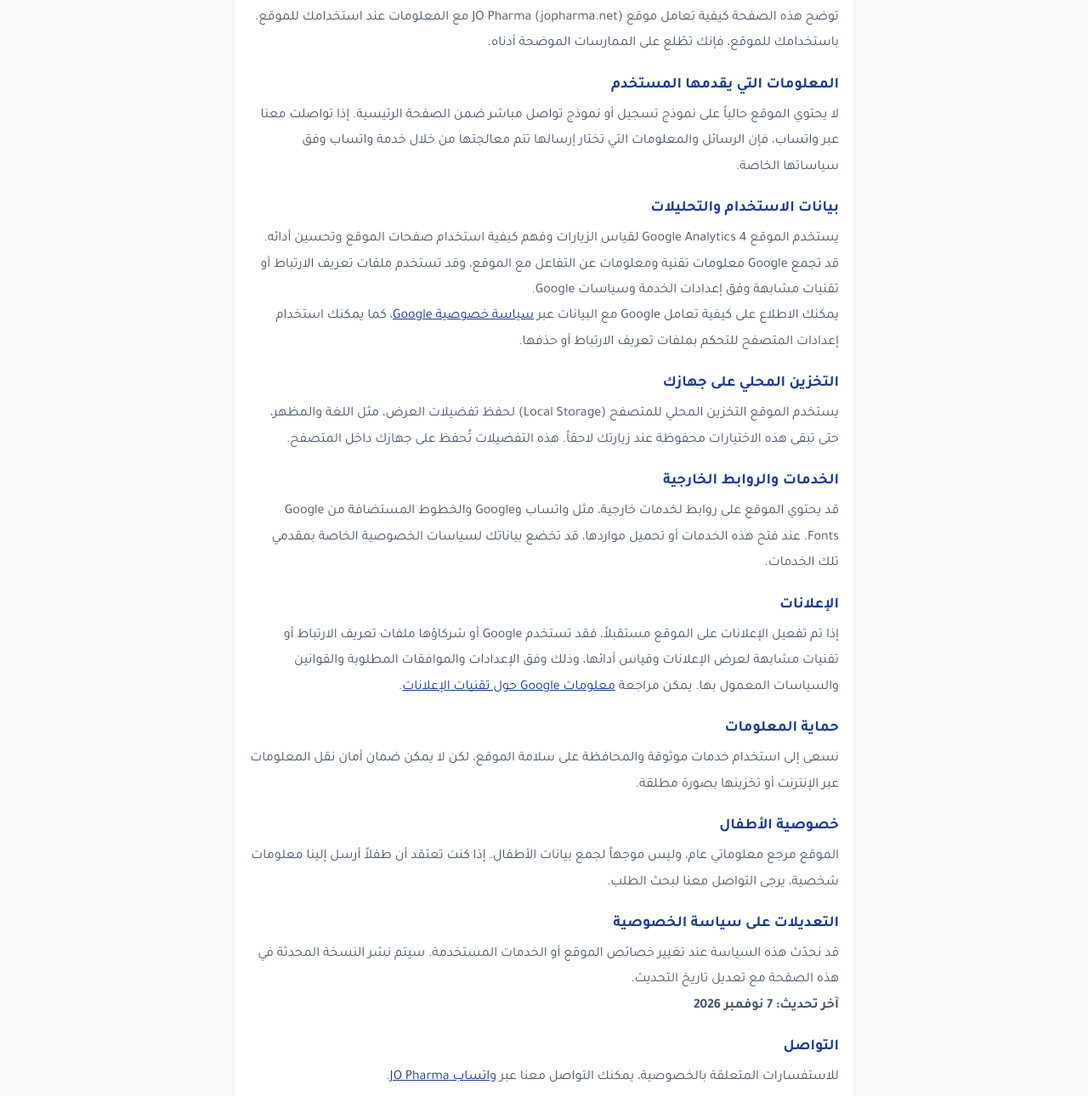
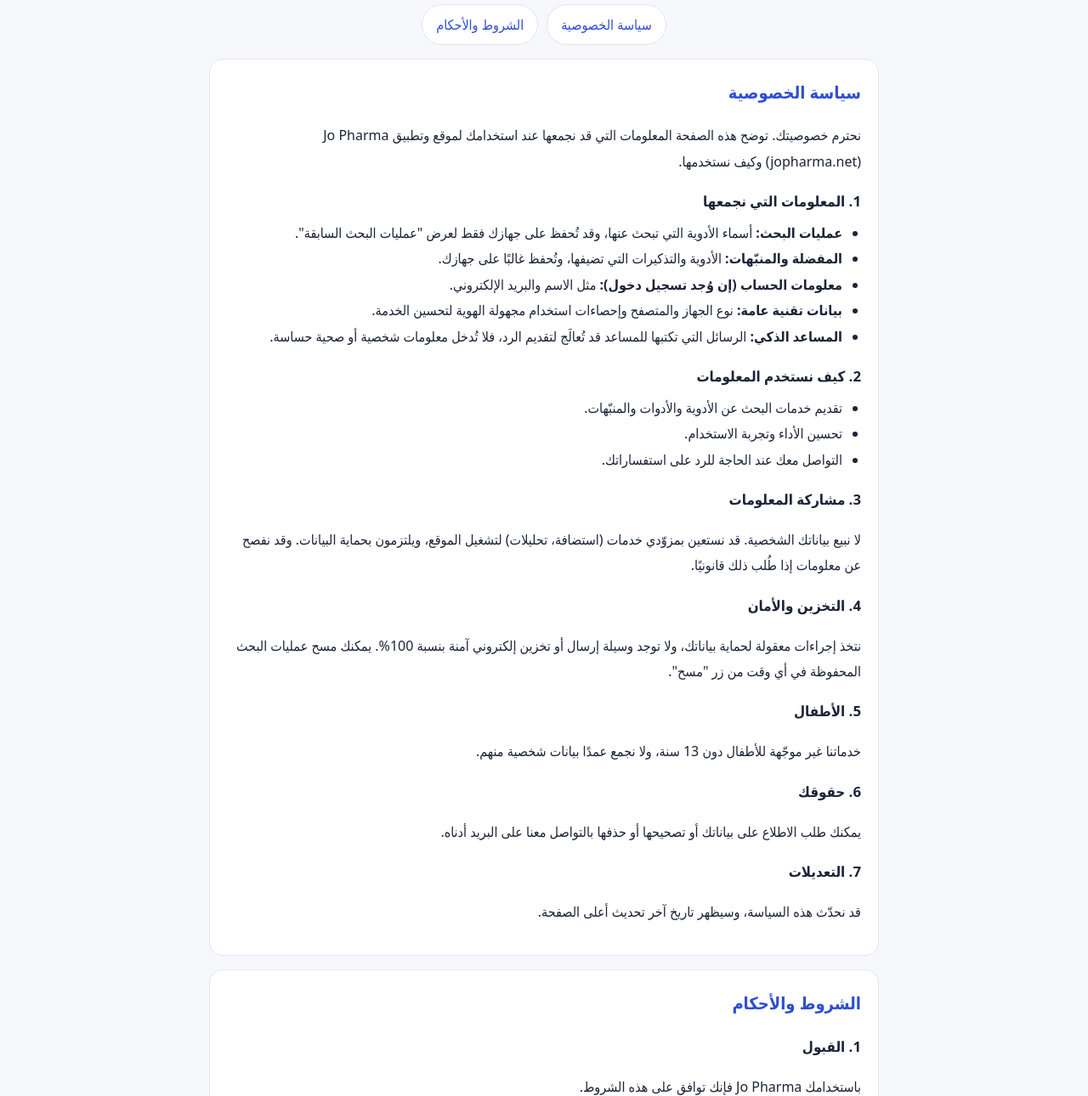
Before and after one commit to Jopharma/Jo-pharma, a plain HTML site: page privacy.html in a window 1280 px wide. Shown: the part 145-1435 px from the top of the page at 85% size. Drawn offline with Linux system fonts and the light colour scheme.

Commit message:
Add files via upload

```diff
--- a/privacy.html
+++ b/privacy.html
@@ -1,69 +1,105 @@
 <!DOCTYPE html>
 <html lang="ar" dir="rtl">
 <head>
-<meta charset="UTF-8">
-<meta name="viewport" content="width=device-width,initial-scale=1,viewport-fit=cover">
-<title>سياسة الخصوصية | Jo Pharma</title>
-<meta name="description" content="سياسة الخصوصية لموقع Jo Pharma وكيفية التعامل مع بيانات الاستخدام والتفضيلات.">
-<link rel="canonical" href="https://jopharma.net/privacy.html">
-<meta name="robots" content="index,follow">
-<link href="https://fonts.googleapis.com/css2?family=Tajawal:wght@400;700;800&display=swap" rel="stylesheet">
+<meta charset="utf-8">
+<meta name="viewport" content="width=device-width, initial-scale=1">
+<title>سياسة الخصوصية والشروط | Jo Pharma</title>
 <style>
-:root{--pri:#1e3a8a;--bg:#f8fafc;--card:#fff;--tx:#0f172a;--mut:#475569;--bd:#e2e8f0;--acc:#ea580c}
-@media(prefers-color-scheme:dark){:root{--pri:#8bb4ff;--bg:#070d1c;--card:#0f1830;--tx:#e8edf7;--mut:#9aa8c4;--bd:#1f2c4d;--acc:#ff9a4d;color-scheme:dark}}
-*{box-sizing:border-box;margin:0;padding:0}
-body{font-family:'Tajawal',system-ui,sans-serif;background:var(--bg);color:var(--tx);line-height:1.9;padding:env(safe-area-inset-top,0) 0 env(safe-area-inset-bottom,0)}
-header{background:var(--pri);color:#fff;padding:12px 16px;display:flex;justify-content:space-between;align-items:center}
-header a{color:#fff;text-decoration:none;font-weight:800}
-main{max-width:760px;margin:18px auto;padding:0 14px}
-article{background:var(--card);border:1px solid var(--bd);border-radius:16px;padding:22px 18px}
-h1{color:var(--pri);font-size:24px;margin-bottom:10px}
-h2{color:var(--pri);font-size:18px;margin:16px 0 4px}
-p,li{color:var(--mut)}
-ul{padding-inline-start:20px}
-a{color:var(--pri)}
-footer{text-align:center;padding:18px;font-size:13px;color:var(--mut)}
-footer a{margin:0 8px}
+:root{--bg:#f6f8fc;--card:#fff;--text:#1b2438;--muted:#5b6780;--accent:#2f4fd1;--line:#e1e6f0}
+@media (prefers-color-scheme:dark){:root{--bg:#0b1126;--card:#141b33;--text:#e8ecf8;--muted:#9aa6c4;--accent:#7f9bff;--line:#243055}}
+*{box-sizing:border-box}
+body{margin:0;background:var(--bg);color:var(--text);font-family:system-ui,-apple-system,"Segoe UI",Tahoma,Arial,sans-serif;line-height:1.9}
+.wrap{max-width:820px;margin:0 auto;padding:20px 16px 48px}
+header{text-align:center;padding:24px 0 8px}
+h1{margin:0 0 6px;font-size:1.6rem}
+.sub{color:var(--muted);font-size:.9rem}
+nav{display:flex;gap:10px;justify-content:center;margin:16px 0}
+nav a{padding:8px 16px;border:1px solid var(--line);border-radius:999px;color:var(--accent);text-decoration:none;background:var(--card)}
+section{background:var(--card);border:1px solid var(--line);border-radius:16px;padding:20px;margin:16px 0}
+h2{margin:0 0 10px;font-size:1.25rem;color:var(--accent)}
+h3{margin:16px 0 4px;font-size:1.05rem}
+ul{padding-inline-start:22px;margin:6px 0}
+a{color:var(--accent)}
+footer{text-align:center;color:var(--muted);font-size:.85rem;margin-top:24px}
 </style>
 </head>
 <body>
-<header><a href="./">JO Pharma</a><a href="./">← الرئيسية</a></header>
-<main><article>
-<h1>سياسة الخصوصية</h1>
-<p>توضح هذه الصفحة كيفية تعامل موقع JO Pharma (jopharma.net) مع المعلومات عند استخدامك للموقع. باستخدامك للموقع، فإنك تطّلع على الممارسات الموضحة أدناه.</p>
+<div class="wrap">
+<header>
+<h1>Jo Pharma</h1>
+<div class="sub">آخر تحديث: 24 تشرين الثاني 2026</div>
+</header>
+<nav><a href="#privacy">سياسة الخصوصية</a><a href="#terms">الشروط والأحكام</a></nav>
 
-<h2>المعلومات التي يقدمها المستخدم</h2>
-<p>لا يحتوي الموقع حالياً على نموذج تسجيل أو نموذج تواصل مباشر ضمن الصفحة الرئيسية. إذا تواصلت معنا عبر واتساب، فإن الرسائل والمعلومات التي تختار إرسالها تتم معالجتها من خلال خدمة واتساب وفق سياساتها الخاصة.</p>
+<section id="privacy">
+<h2>سياسة الخصوصية</h2>
+<p>نحترم خصوصيتك. توضح هذه الصفحة المعلومات التي قد نجمعها عند استخدامك لموقع وتطبيق Jo Pharma (jopharma.net) وكيف نستخدمها.</p>
 
-<h2>بيانات الاستخدام والتحليلات</h2>
-<p>يستخدم الموقع Google Analytics 4 لقياس الزيارات وفهم كيفية استخدام صفحات الموقع وتحسين أدائه. قد تجمع Google معلومات تقنية ومعلومات عن التفاعل مع الموقع، وقد تستخدم ملفات تعريف الارتباط أو تقنيات مشابهة وفق إعدادات الخدمة وسياسات Google.</p>
-<p>يمكنك الاطلاع على كيفية تعامل Google مع البيانات عبر <a href="https://policies.google.com/privacy" target="_blank" rel="noopener">سياسة خصوصية Google</a>، كما يمكنك استخدام إعدادات المتصفح للتحكم بملفات تعريف الارتباط أو حذفها.</p>
+<h3>1. المعلومات التي نجمعها</h3>
+<ul>
+<li><b>عمليات البحث:</b> أسماء الأدوية التي تبحث عنها، وقد تُحفظ على جهازك فقط لعرض "عمليات البحث السابقة".</li>
+<li><b>المفضلة والمنبّهات:</b> الأدوية والتذكيرات التي تضيفها، وتُحفظ غالبًا على جهازك.</li>
+<li><b>معلومات الحساب (إن وُجد تسجيل دخول):</b> مثل الاسم والبريد الإلكتروني.</li>
+<li><b>بيانات تقنية عامة:</b> نوع الجهاز والمتصفح وإحصاءات استخدام مجهولة الهوية لتحسين الخدمة.</li>
+<li><b>المساعد الذكي:</b> الرسائل التي تكتبها للمساعد قد تُعالَج لتقديم الرد، فلا تُدخل معلومات شخصية أو صحية حساسة.</li>
+</ul>
 
-<h2>التخزين المحلي على جهازك</h2>
-<p>يستخدم الموقع التخزين المحلي للمتصفح (Local Storage) لحفظ تفضيلات العرض، مثل اللغة والمظهر، حتى تبقى هذه الاختيارات محفوظة عند زيارتك لاحقاً. هذه التفضيلات تُحفظ على جهازك داخل المتصفح.</p>
+<h3>2. كيف نستخدم المعلومات</h3>
+<ul>
+<li>تقديم خدمات البحث عن الأدوية والأدوات والمنبّهات.</li>
+<li>تحسين الأداء وتجربة الاستخدام.</li>
+<li>التواصل معك عند الحاجة للرد على استفساراتك.</li>
+</ul>
 
-<h2>الخدمات والروابط الخارجية</h2>
-<p>قد يحتوي الموقع على روابط لخدمات خارجية، مثل واتساب وGoogle والخطوط المستضافة من Google Fonts. عند فتح هذه الخدمات أو تحميل مواردها، قد تخضع بياناتك لسياسات الخصوصية الخاصة بمقدمي تلك الخدمات.</p>
+<h3>3. مشاركة المعلومات</h3>
+<p>لا نبيع بياناتك الشخصية. قد نستعين بمزوّدي خدمات (استضافة، تحليلات) لتشغيل الموقع، ويلتزمون بحماية البيانات. وقد نفصح عن معلومات إذا طُلب ذلك قانونيًا.</p>
 
-<h2>الإعلانات</h2>
-<p>إذا تم تفعيل الإعلانات على الموقع مستقبلاً، فقد تستخدم Google أو شركاؤها ملفات تعريف الارتباط أو تقنيات مشابهة لعرض الإعلانات وقياس أدائها، وذلك وفق الإعدادات والموافقات المطلوبة والقوانين والسياسات المعمول بها. يمكن مراجعة <a href="https://policies.google.com/technologies/ads" target="_blank" rel="noopener">معلومات Google حول تقنيات الإعلانات</a>.</p>
+<h3>4. التخزين والأمان</h3>
+<p>نتخذ إجراءات معقولة لحماية بياناتك، ولا توجد وسيلة إرسال أو تخزين إلكتروني آمنة بنسبة 100%. يمكنك مسح عمليات البحث المحفوظة في أي وقت من زر "مسح".</p>
 
-<h2>حماية المعلومات</h2>
-<p>نسعى إلى استخدام خدمات موثوقة والمحافظة على سلامة الموقع، لكن لا يمكن ضمان أمان نقل المعلومات عبر الإنترنت أو تخزينها بصورة مطلقة.</p>
+<h3>5. الأطفال</h3>
+<p>خدماتنا غير موجّهة للأطفال دون 13 سنة، ولا نجمع عمدًا بيانات شخصية منهم.</p>
 
-<h2>خصوصية الأطفال</h2>
-<p>الموقع مرجع معلوماتي عام، وليس موجهاً لجمع بيانات الأطفال. إذا كنت تعتقد أن طفلاً أرسل إلينا معلومات شخصية، يرجى التواصل معنا لبحث الطلب.</p>
+<h3>6. حقوقك</h3>
+<p>يمكنك طلب الاطلاع على بياناتك أو تصحيحها أو حذفها بالتواصل معنا على البريد أدناه.</p>
 
-<h2>التعديلات على سياسة الخصوصية</h2>
-<p>قد نحدّث هذه السياسة عند تغيير خصائص الموقع أو الخدمات المستخدمة. سيتم نشر النسخة المحدثة في هذه الصفحة مع تعديل تاريخ التحديث.</p>
-<p><strong>آخر تحديث: 7 نوفمبر 2026</strong></p>
+<h3>7. التعديلات</h3>
+<p>قد نحدّث هذه السياسة، وسيظهر تاريخ آخر تحديث أعلى الصفحة.</p>
+</section>
 
-<h2>التواصل</h2>
-<p>للاستفسارات المتعلقة بالخصوصية، يمكنك التواصل معنا عبر <a href="https://wa.me/962781775710" target="_blank" rel="noopener">واتساب JO Pharma</a>.</p>
-</article></main>
-<footer>
-<a href="./">الرئيسية</a><a href="about.html">من نحن</a><a href="privacy.html">الخصوصية</a><a href="terms.html">الشروط</a><a href="contact.html">اتصل بنا</a>
-<p>© Jo Pharma 2026</p>
-</footer>
+<section id="terms">
+<h2>الشروط والأحكام</h2>
+<h3>1. القبول</h3>
+<p>باستخدامك Jo Pharma فإنك توافق على هذه الشروط.</p>
+
+<h3>2. إخلاء المسؤولية الطبية</h3>
+<p>المعلومات المعروضة (أسماء الأدوية، الأسعار، البدائل، الجرعات…) لأغراض إرشادية وتعليمية فقط، <b>ولا تغني عن استشارة الطبيب أو الصيدلي</b>. لا تبدأ أو توقف أو تغيّر أي علاج بناءً على الموقع وحده. في الحالات الطارئة راجع الطوارئ فورًا.</p>
+
+<h3>3. دقة المعلومات</h3>
+<p>نسعى لتكون المعلومات دقيقة ومحدّثة، لكننا لا نضمن خلوها من الأخطاء أو توفر الدواء أو سعره في أي صيدلية.</p>
+
+<h3>4. الاستخدام المقبول</h3>
+<ul>
+<li>عدم استخدام الموقع لأي غرض غير قانوني.</li>
+<li>عدم محاولة اختراق الموقع أو تعطيله أو نسخ محتواه آليًا بشكل مسيء.</li>
+</ul>
+
+<h3>5. الملكية الفكرية</h3>
+<p>تصميم الموقع وشعاره ومحتواه ملك لـ Jo Pharma ما لم يُذكر خلاف ذلك، وأسماء الأدوية والعلامات التجارية ملك لأصحابها.</p>
+
+<h3>6. حدود المسؤولية</h3>
+<p>لا يتحمل Jo Pharma أي مسؤولية عن أضرار ناتجة عن استخدام الموقع أو الاعتماد على معلوماته، إلى الحد الذي يسمح به القانون.</p>
+
+<h3>7. القانون المطبّق</h3>
+<p>تخضع هذه الشروط لقوانين المملكة الأردنية الهاشمية.</p>
+</section>
+
+<section>
+<h2>اتصل بنا</h2>
+<p>لأي استفسار حول الخصوصية أو الشروط: <a href="mailto:contact@jopharma.net">contact@jopharma.net</a></p>
+</section>
+
+<footer>© Jo Pharma 2026</footer>
+</div>
 </body>
 </html>
```
